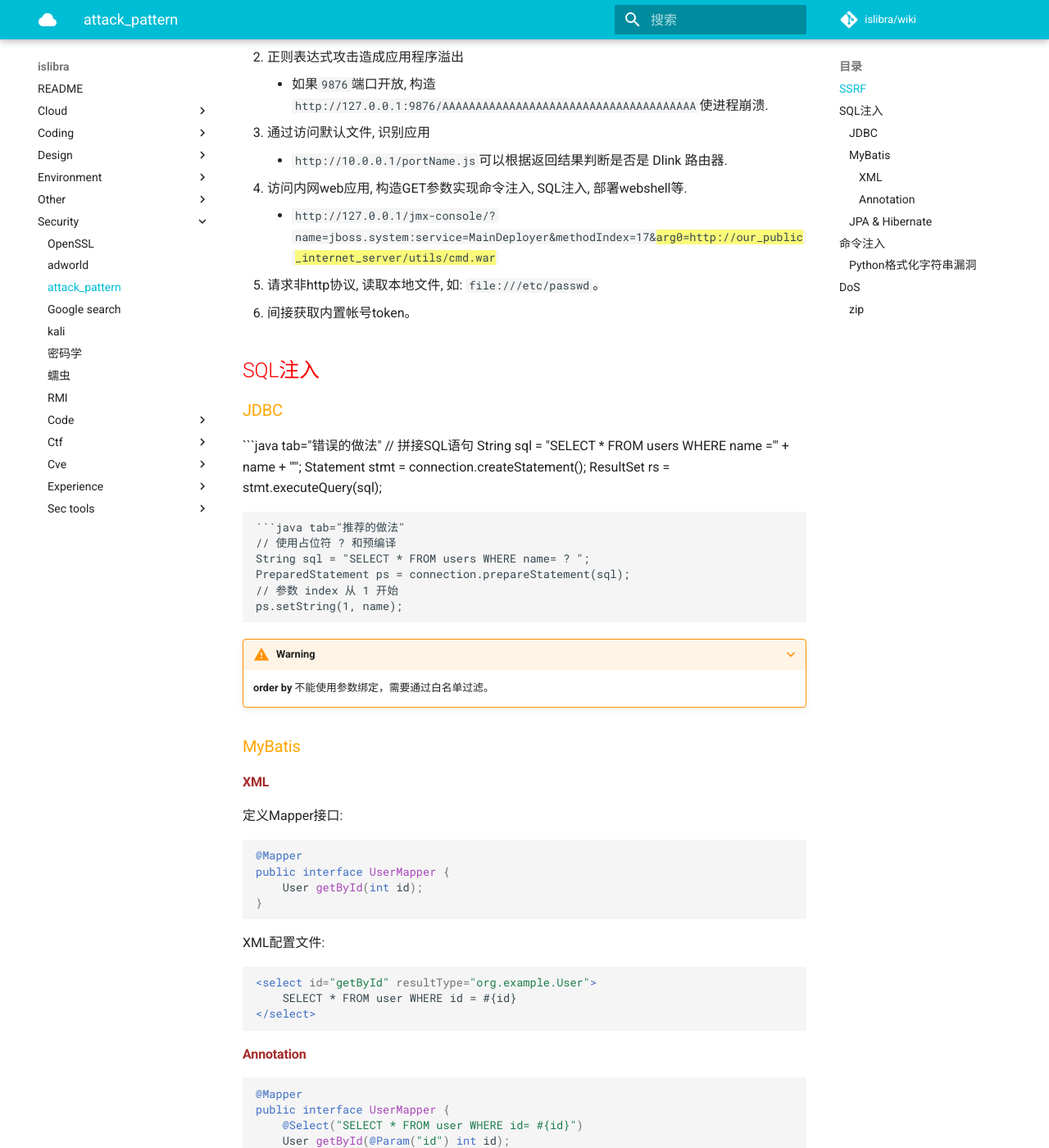
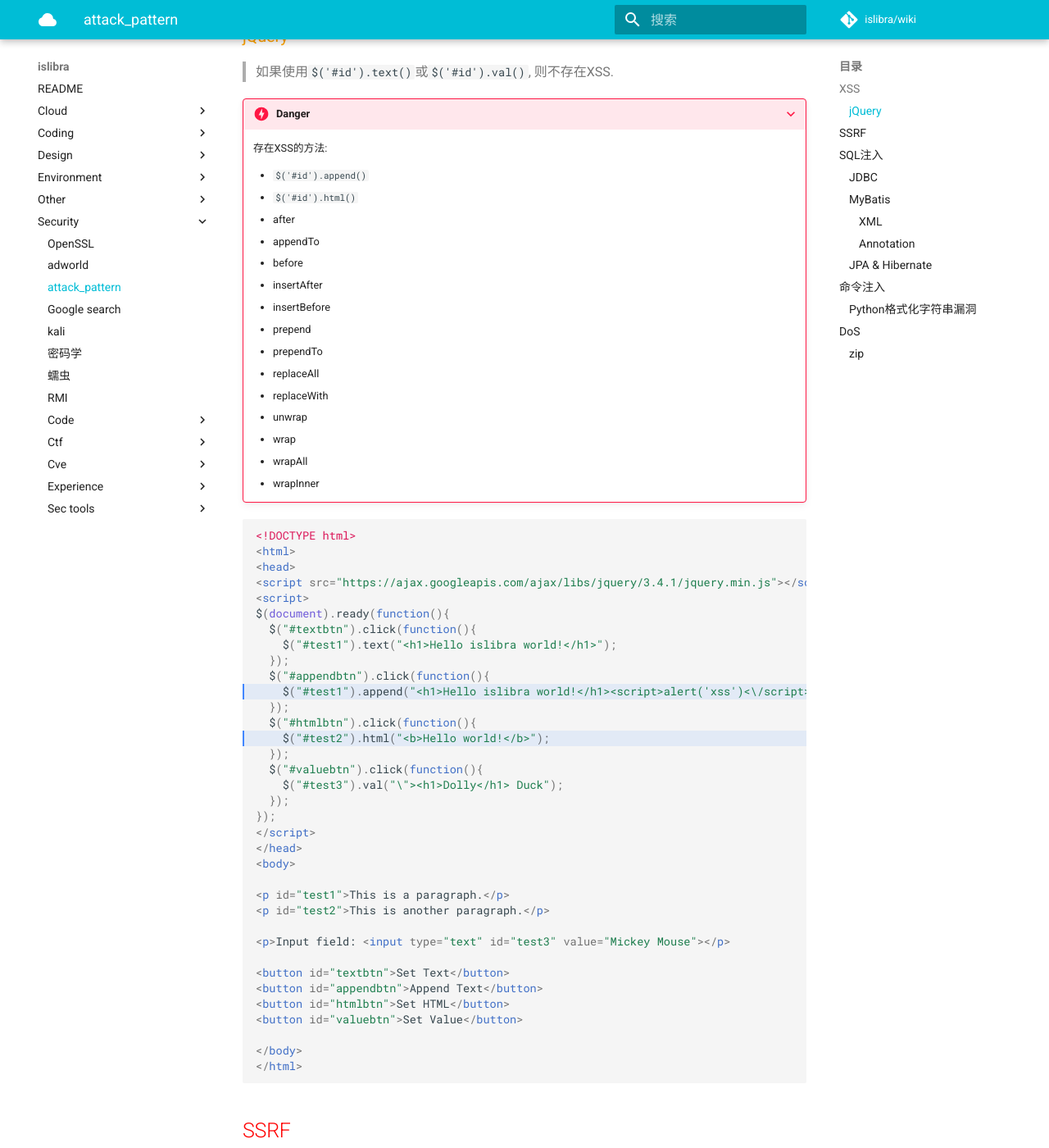
Before and after one commit to islibra/wiki, an MkDocs documentation site: the page built from docs/security/attack_pattern.md, in a window 1280 px wide and 1400 px high, scrolled down 342 px. Shown: the whole window at 82% size. Built offline with MkDocs 1.6.1 and Material for MkDocs 9.7.7, drawn with Linux system fonts in a browser that asks for light colours; comment, search, counter and statistics services are not loaded; some of the changed text lies outside the part shown.

Commit message:
Update attack_pattern.md

````diff
--- a/docs/security/attack_pattern.md
+++ b/docs/security/attack_pattern.md
@@ -1,4 +1,71 @@
 # attack_pattern
+
+## XSS
+
+???+ tip
+    使用 **AngularJS** 框架的应用, 检查页面元素, 属性中携带`class="ng-binding"`的即为绑定输出, 已经过输出编码, 不存在XSS.
+
+### jQuery
+
+> 如果使用`$('#id').text()`或`$('#id').val()`, 则不存在XSS.
+
+???+ danger
+    存在XSS的方法:
+
+    - `$('#id').append()`
+    - `$('#id').html()`
+    - after
+    - appendTo
+    - before
+    - insertAfter
+    - insertBefore
+    - prepend
+    - prependTo
+    - replaceAll
+    - replaceWith
+    - unwrap
+    - wrap
+    - wrapAll
+    - wrapInner
+
+```html hl_lines="11 14"
+<!DOCTYPE html>
+<html>
+<head>
+<script src="https://ajax.googleapis.com/ajax/libs/jquery/3.4.1/jquery.min.js"></script>
+<script>
+$(document).ready(function(){
+  $("#textbtn").click(function(){
+    $("#test1").text("<h1>Hello islibra world!</h1>");
+  });
+  $("#appendbtn").click(function(){
+    $("#test1").append("<h1>Hello islibra world!</h1><script>alert('xss')<\/script>");
+  });
+  $("#htmlbtn").click(function(){
+    $("#test2").html("<b>Hello world!</b>");
+  });
+  $("#valuebtn").click(function(){
+    $("#test3").val("\"><h1>Dolly</h1> Duck");
+  });
+});
+</script>
+</head>
+<body>
+
+<p id="test1">This is a paragraph.</p>
+<p id="test2">This is another paragraph.</p>
+
+<p>Input field: <input type="text" id="test3" value="Mickey Mouse"></p>
+
+<button id="textbtn">Set Text</button>
+<button id="appendbtn">Append Text</button>
+<button id="htmlbtn">Set HTML</button>
+<button id="valuebtn">Set Value</button>
+
+</body>
+</html>
+```
+
 
 ## SSRF
 
````
